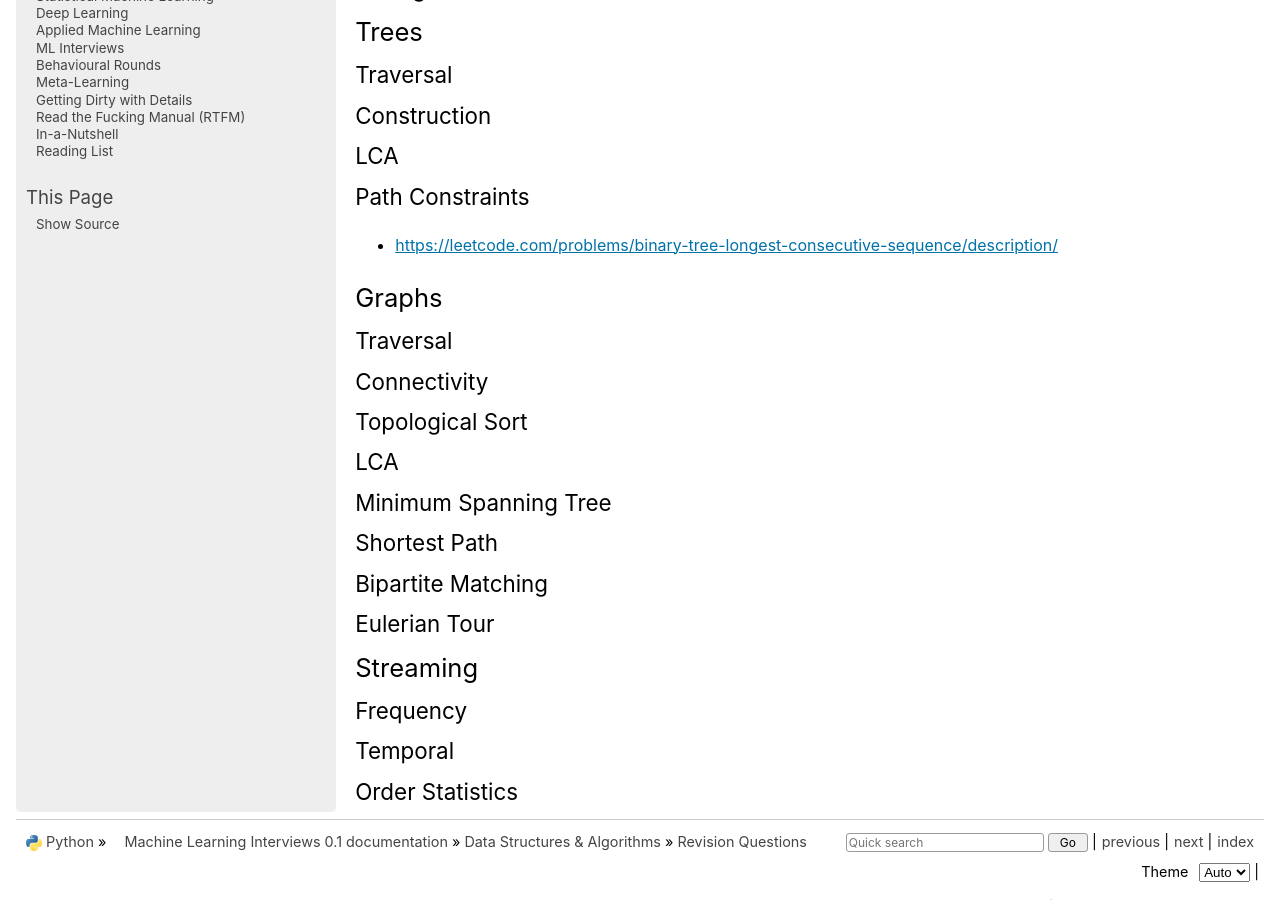
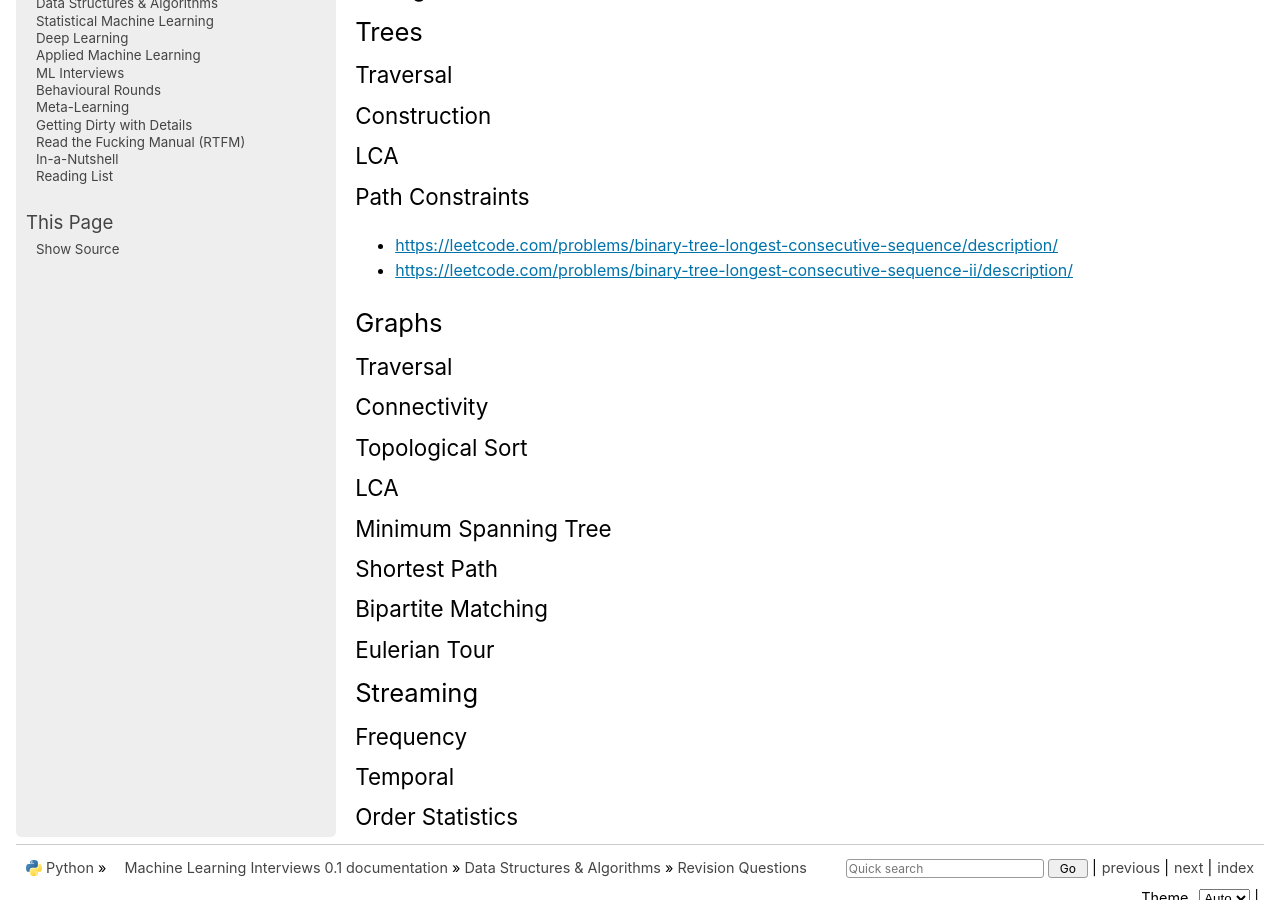
Before and after one commit to uselesstechjunks/leetcode, a Sphinx documentation site: the page built from docs/source/dsa/qb.rst, in a window 1280 px wide and 900 px high, scrolled down 9593 px. Built offline with Sphinx 7.4.7, drawn with Linux system fonts in a browser that asks for light colours; pages that are not in the unit, such as notebooks, are missing from menus; part of the change alters nothing that is shown.

Commit message:
Update qb.rst

```diff
--- a/docs/source/dsa/qb.rst
+++ b/docs/source/dsa/qb.rst
@@ -331,7 +331,7 @@ LCA
 Path Constraints
 ---------------------------------------------------------------------
 - https://leetcode.com/problems/binary-tree-longest-consecutive-sequence/description/
-
+- https://leetcode.com/problems/binary-tree-longest-consecutive-sequence-ii/description/
 Graphs
 =====================================================================
 Traversal
```
